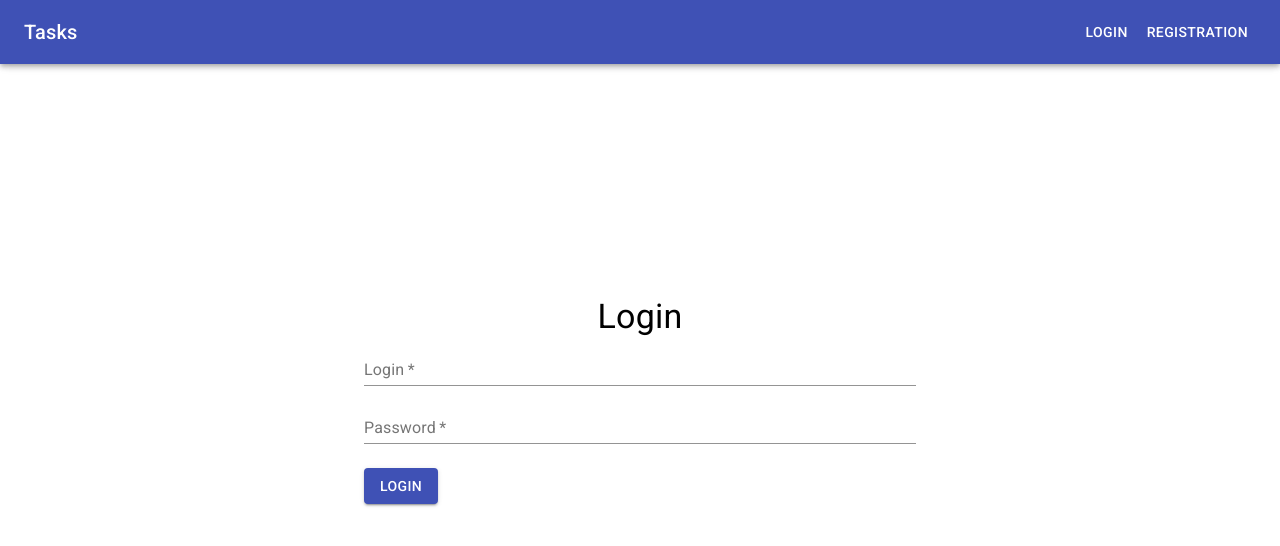
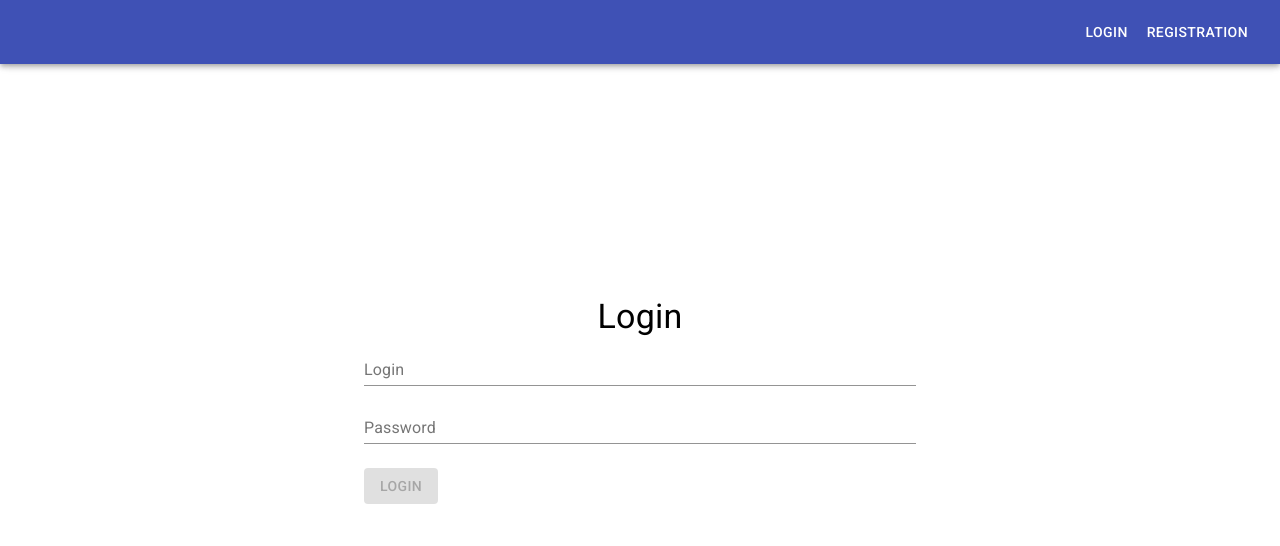
Before and after one commit to DGKorolev/todo-list, a React (Create React App) app: page /login in a window 1280 px wide. Shown: the top 546 px of the page. Built offline with nearby package versions, Linux system fonts and the light colour scheme.

Commit message:
add validation form and router logic

```diff
--- a/package.json
+++ b/package.json
@@ -10,13 +10,16 @@
     "@testing-library/react": "^11.2.7",
     "@testing-library/user-event": "^12.8.3",
     "axios": "^0.21.1",
+    "formik": "^2.2.9",
     "gh-pages": "^3.2.3",
     "js-cookie": "^3.0.1",
     "react": "^17.0.2",
     "react-dom": "^17.0.2",
+    "react-formic": "^0.2.8",
     "react-router-dom": "^5.2.1",
     "react-scripts": "4.0.3",
-    "web-vitals": "^1.1.2"
+    "web-vitals": "^1.1.2",
+    "yup": "^0.32.9"
   },
   "scripts": {
     "start": "react-scripts start",
--- a/src/App.js
+++ b/src/App.js
@@ -9,8 +9,9 @@ import Login from "./page/Login";
 import Registration from "./page/Registration";
 import Tasks from "./page/Tasks";
 import Navigation from "./components/Navigation";
+import {useAuth, login, logout} from './services/AuthProvider'
+import {LoginRoutes, NotLoginRoutes} from './routes'
 
-import {useAuth, login, logout}  from './services/AuthProvider'
 
 function App() {
 
@@ -20,19 +21,17 @@ function App() {
 
     return (
         <BrowserRouter>
-                <Navigation logged={logged} logout={logout}/>
 
-                <Switch>
-                    <Route path="/login">
-                        <Login login={login}/>
-                    </Route>
-                    <Route path="/registration">
-                        <Registration login={login}/>
-                    </Route>
-                    <Route path="/">
-                        <Tasks/>
-                    </Route>
-                </Switch>
+            <Navigation logged={logged} logout={logout}/>
+
+            <Switch>
+                {!logged
+                    ? LoginRoutes
+                    : NotLoginRoutes
+                }
+
+            </Switch>
+
         </BrowserRouter>
     );
 }
--- a/src/components/Navigation.js
+++ b/src/components/Navigation.js
@@ -22,11 +22,15 @@ const Navigation = ({logged, logout}) => {
         <AppBar position="fixed">
             <Toolbar>
                 <div className={classes.title}>
+                    {logged && (
+
                         <Link to="/">
                             <Typography variant="h6">
                                 Tasks
                             </Typography>
                         </Link>
+
+                    )}
                 </div>
 
                 <div>
--- a/src/page/Login.js
+++ b/src/page/Login.js
@@ -2,41 +2,108 @@ import React, {useState} from 'react';
 import {Container, Grid, Typography, TextField, Button, Box} from '@material-ui/core';
 import {createFetch} from "../hooks/createFetch";
 import Auth from "../services/auth";
+import * as yup from "yup";
+import {Formik} from "formik";
+import {Redirect} from "react-router-dom";
 
-const Login = ({login}) => {
+const Login = ({login, ...props}) => {
 
-    const [formData, setFormData] = useState({
-        email: '',
-        password: ''
+    const [redirect, setRedirect] = useState(false)
+
+    const validationSchema = yup.object().shape({
+        email: yup.string().required().email(),
+        password: yup.string().required(),
     })
 
-    const changeHandler = (formDataField) => (e) => {
-        setFormData({...formData, [formDataField]: e.target.value})
-    }
 
-    const loginFetch = createFetch(async () => {
-        const res = await Auth.login(formData)
+    const registrationFetch = createFetch(async (values) => {
+
+        const res = await Auth.login(values)
+
+        if (!res.jwtToken) return
+
+        setRedirect(true)
         login(res.jwtToken)
     })
 
-    const sendForm = async () => {
-        const res = await loginFetch()
-        console.log(res)
+    if (redirect) {
+        return (<Redirect to="/"/>)
     }
 
     return (
         <Grid container alignItems='center' justifyContent='center' style={{height: '100vh'}}>
             <Container maxWidth='sm'>
-                <Grid container direction='column' className='formContainer'>
-                    <Typography variant="h4" component="h4" align='center'>Login</Typography>
-                    <TextField required id="login" label="Login" onChange={changeHandler('email')}/>
-                    <TextField required id="password" label="Password" onChange={changeHandler('password')}/>
-                </Grid>
-                <Box mt={3} onClick={sendForm}>
-                    <Button variant="contained" color="primary">Login</Button>
-                </Box>
+
+                <Formik
+                    initialValues={{
+                        email: '',
+                        password: '',
+                        confirmPassword: ''
+                    }}
+                    onSubmit={(values) => {
+                        console.log(values)
+                        registrationFetch(values)
+                    }}
+                    validationSchema={validationSchema}
+                    validateOnBlur
+                >
+                    {(
+                        {
+                            values,
+                            errors,
+                            touched,
+                            handleChange,
+                            handleBlur,
+                            isValid,
+                            handleSubmit,
+                            dirty,
+                            isSubmitting
+                        }) => (
+                        <>
+                            <form>
+                                <Grid container direction='column' className='formContainer'>
+                                    <Typography variant="h4" component="h4" align='center'>Login</Typography>
+                                    <TextField
+                                        name='email'
+                                        label='Login'
+                                        type='text'
+                                        utocomplete="username email"
+                                        error={!!(touched.email && errors.email)}
+                                        helperText={touched.email && errors.email}
+                                        onChange={handleChange}
+                                        onBlur={handleBlur}
+                                        value={values.email}
+                                    />
+                                    <TextField
+                                        name='password'
+                                        label='Password'
+                                        type='text'
+                                        utocomplete="password"
+                                        error={!!(touched.password && errors.password)}
+                                        helperText={touched.password && errors.password}
+                                        onChange={handleChange}
+                                        onBlur={handleBlur}
+                                        value={values.password}
+                                    />
+                                </Grid>
+                                <Box mt={3}>
+                                    <Button
+                                        disabled={!dirty || !isValid || isSubmitting}
+                                        variant='contained'
+                                        color='primary'
+                                        type='submit'
+                                        onClick={handleSubmit}
+                                    >
+                                        Login
+                                    </Button>
+                                </Box>
+                            </form>
+                        </>
+                    )}
+                </Formik>
             </Container>
         </Grid>
+
     );
 };
 
--- a/src/page/Registration.js
+++ b/src/page/Registration.js
@@ -2,38 +2,118 @@ import React, {useState} from 'react';
 import {Box, Button, Container, Grid, TextField, Typography} from "@material-ui/core";
 import Auth from '../services/auth'
 import {createFetch} from "../hooks/createFetch";
+import {Formik} from "formik";
+import * as yup from 'yup';
+import {Redirect} from "react-router-dom";
 
 const Registration = ({login}) => {
 
-    const [formData, setFormData] = useState({
-        email: '',
-        password: ''
+    const [redirect, setRedirect] = useState(false)
+
+    const validationSchema = yup.object().shape({
+        email: yup.string().required().email(),
+        password: yup.string().required(),
+        confirmPassword: yup.string().required().oneOf([yup.ref('password')], 'Password mismatch'),
     })
 
-    const changeHandler = (formDataField) => (e) => {
-        setFormData({...formData, [formDataField]: e.target.value})
-    }
 
-    const registrationFetch = createFetch(async () => {
-        const res = await Auth.registration(formData)
+    const registrationFetch = createFetch(async (values) => {
+
+        const res = await Auth.registration(values)
+
+        if (!res.jwtToken) return
+
+        setRedirect(true)
         login(res.jwtToken)
     })
 
-    const sendForm = async () => {
-        registrationFetch()
+    if (redirect) {
+        return (<Redirect to="/"/>)
     }
 
     return (
         <Grid container alignItems='center' justifyContent='center' style={{height: '100vh'}}>
             <Container maxWidth='sm'>
-                <Grid container direction='column' className='formContainer' >
-                    <Typography variant="h4" component="h4" align='center'>Registration</Typography>
-                    <TextField required id="login" label="Login" onChange={changeHandler('email')}/>
-                    <TextField required id="password" label="Password" onChange={changeHandler('password')}/>
-                </Grid>
-                <Box mt={3} onClick={sendForm}>
-                    <Button variant="contained" color="primary">Registration</Button>
-                </Box>
+
+                <Formik
+                    initialValues={{
+                        email: '',
+                        password: '',
+                        confirmPassword: ''
+                    }}
+                    onSubmit={(values) => {
+                        delete values.confirmPassword
+                        console.log(values)
+                        registrationFetch(values)
+                    }}
+                    validationSchema={validationSchema}
+                    validateOnBlur
+                >
+                    {(
+                        {
+                            values,
+                            errors,
+                            touched,
+                            handleChange,
+                            handleBlur,
+                            isValid,
+                            handleSubmit,
+                            dirty,
+                            isSubmitting
+                        }) => (
+                        <>
+                            <form>
+                                <Grid container direction='column' className='formContainer'>
+                                    <Typography variant="h4" component="h4" align='center'>Registration</Typography>
+                                    <TextField
+                                        name='email'
+                                        label='Login'
+                                        type='text'
+                                        utocomplete="username email"
+                                        error={!!(touched.email && errors.email)}
+                                        helperText={touched.email && errors.email}
+                                        onChange={handleChange}
+                                        onBlur={handleBlur}
+                                        value={values.email}
+                                    />
+                                    <TextField
+                                        name='password'
+                                        label='Password'
+                                        type='text'
+                                        utocomplete="password"
+                                        error={!!(touched.password && errors.password)}
+                                        helperText={touched.password && errors.password}
+                                        onChange={handleChange}
+                                        onBlur={handleBlur}
+                                        value={values.password}
+                                    />
+                                    <TextField
+                                        name='confirmPassword'
+                                        label='Confirm password'
+                                        type='text'
+                                        utocomplete="password"
+                                        error={!!(touched.confirmPassword && errors.confirmPassword)}
+                                        helperText={touched.confirmPassword && errors.confirmPassword}
+                                        onChange={handleChange}
+                                        onBlur={handleBlur}
+                                        value={values.confirmPassword}
+                                    />
+                                </Grid>
+                                <Box mt={3}>
+                                    <Button
+                                        disabled={!dirty || !isValid || isSubmitting}
+                                        variant='contained'
+                                        color='primary'
+                                        type='submit'
+                                        onClick={handleSubmit}
+                                    >
+                                        Registration
+                                    </Button>
+                                </Box>
+                            </form>
+                        </>
+                    )}
+                </Formik>
             </Container>
         </Grid>
     );
--- /dev/null
+++ b/src/routes.js
@@ -0,0 +1,27 @@
+import {Redirect, Route} from "react-router-dom";
+import Login from "./page/Login";
+import {login} from "./services/AuthProvider";
+import Registration from "./page/Registration";
+import React from "react";
+import Tasks from "./page/Tasks";
+
+export const LoginRoutes = (
+    <>
+        <Route path="/login">
+            <Login login={login}/>
+        </Route>
+        <Route path="/registration">
+            <Registration login={login}/>
+        </Route>
+        <Redirect to="/login" />
+    </>
+)
+
+export const NotLoginRoutes = (
+    <>
+        <Route path="/">
+            <Tasks/>
+        </Route>
+        <Redirect to="/" />
+    </>
+)
```
Also changed, not shown: 1 other file (tests, documents, lock files or other folders). Lines whose indentation alone changed are shown as unchanged.
